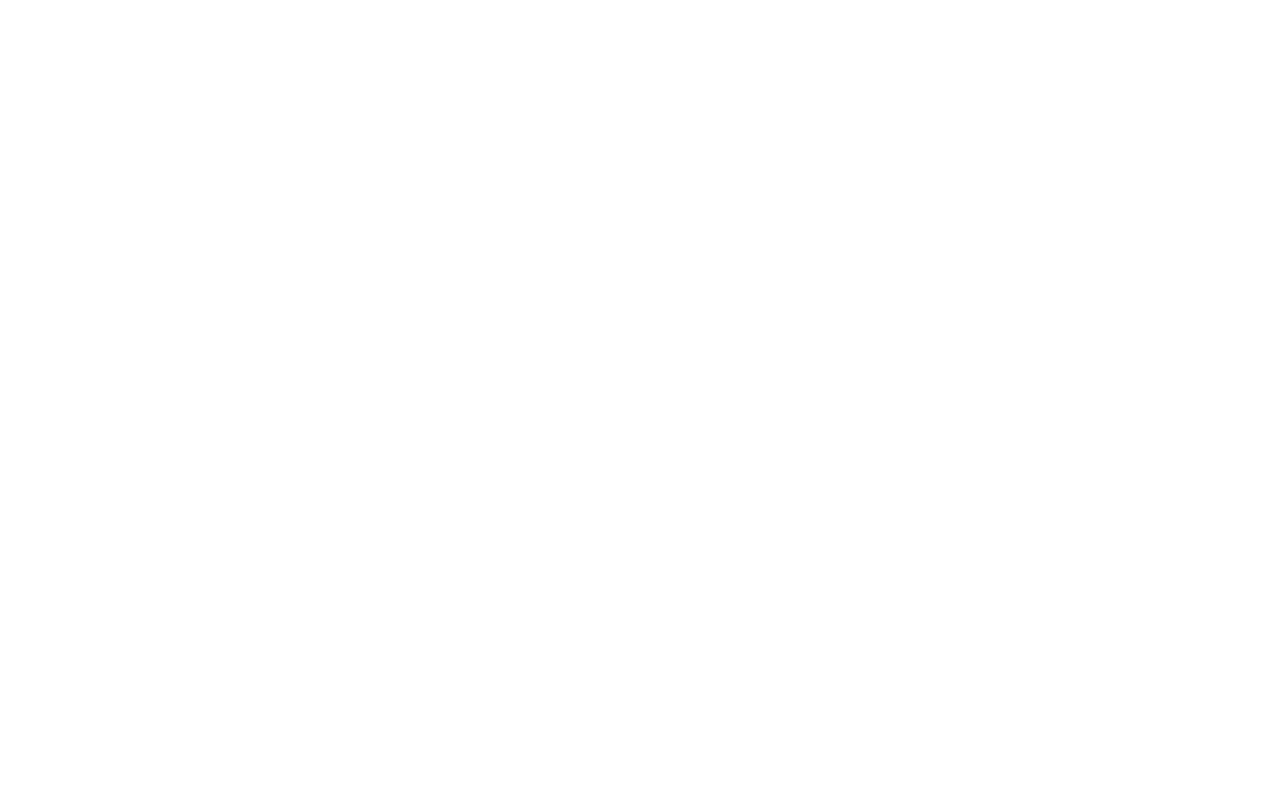
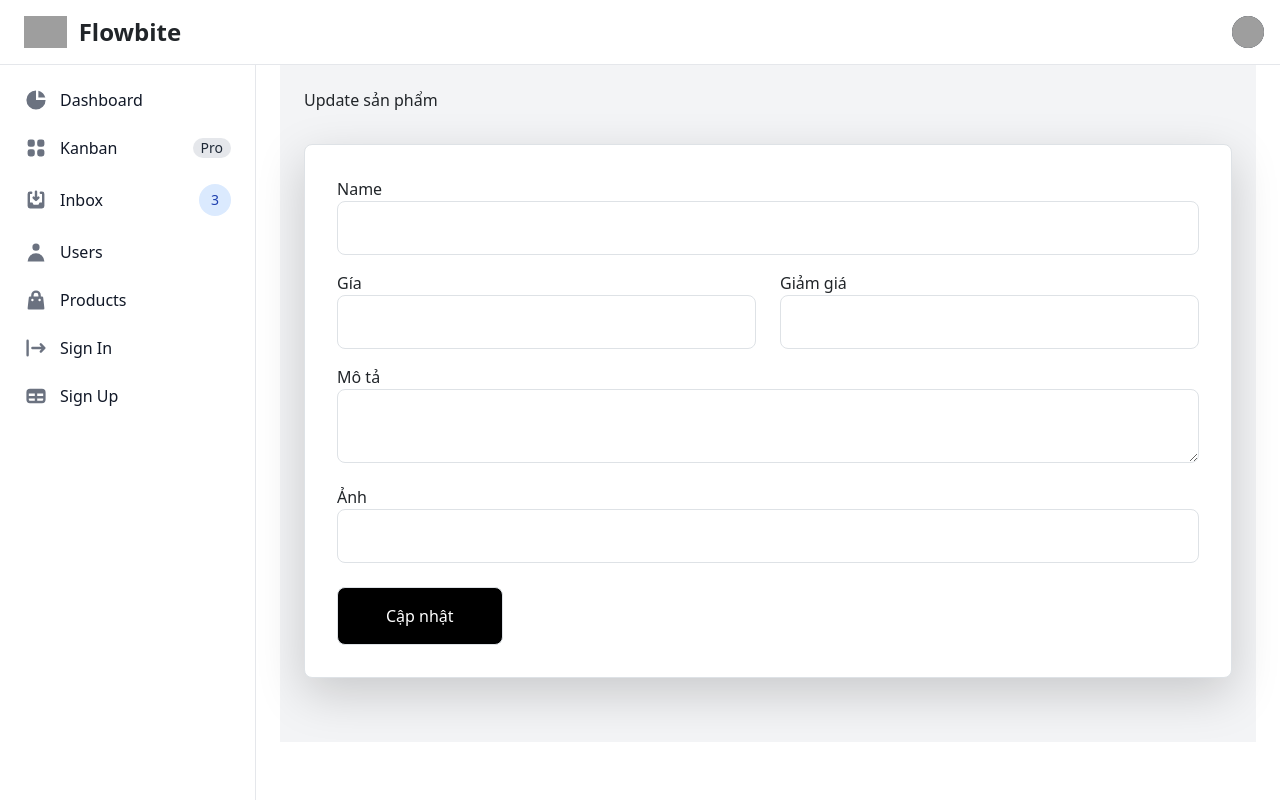
Before and after one commit to anyeuhuyen2609300823/TypeScript, a React (Vite) app in the folder assignment2/: page /admin/products in a window 1280 px wide. Before the commit this address had no page. Built offline with nearby package versions, Linux system fonts and the light colour scheme; grey boxes are pictures that could not be loaded.

Commit message:
create product bị lỗi

```diff
--- a/assignment2/src/App.tsx
+++ b/assignment2/src/App.tsx
@@ -8,6 +8,7 @@ import Signin from './pages/signin'
 import AdminLayout from './components/layout/admin'
 import Dashboard from './pages/dashboard'
 import ProductUpdate from './pages/product-update'
+import CreatProducts from './pages/create';
 
 function App() {
 
@@ -22,6 +23,7 @@ function App() {
       <Route path='/admin' element={<AdminLayout />}>
         <Route index element={<Dashboard />} />
         <Route path='/admin/product/:id' element={<ProductUpdate />} />
+        <Route path='/admin/products' element={<CreatProducts />} />
       </Route>
     </Routes>
   </BrowserRouter>
--- a/assignment2/src/api/products.ts
+++ b/assignment2/src/api/products.ts
@@ -1,5 +1,5 @@
 import instance from ".";
-import { IProduct,updateForm } from "../models";
+import { IProduct,updateForm,createProduct } from "../models";
 
 export const getAll = () => {
     const uri = "/products"
@@ -20,3 +20,8 @@ export const DeleteById = (id: string) => {
     const uri = "/products/" + id
     return instance.delete(uri)
 }
+
+export const create = (body: createProduct) => {
+    const uri = "/products/"
+    return instance.put(uri, body)
+}
--- a/assignment2/src/models.ts
+++ b/assignment2/src/models.ts
@@ -34,6 +34,16 @@ export interface ISpecification {
     }
 }
 
+export const createProductSchema = Yup.object({
+    name: Yup.string().required("Trường dữ liệu bắt buộc"),
+    price: Yup.number(),
+    original_price:Yup.number(),
+    description: Yup.string().required("trường dữ liệu bắt buộc"),
+    image: Yup.array().min(6)
+})
+
+export type createProduct = Yup.InferType<typeof createProductSchema>
+
 export const signupSchema = Yup.object({
     firstName: Yup.string().required("Trường dữ liệu bắt buộc"),
     lastName: Yup.string().required("Trường dữ liệu bắt buộc"),
--- /dev/null
+++ b/assignment2/src/pages/create.tsx
@@ -0,0 +1,104 @@
+import { useForm } from 'react-hook-form'
+import * as Yup from 'yup'
+import { createProduct, createProductSchema } from '../models';
+import { yupResolver } from '@hookform/resolvers/yup';
+import { create } from '../api/products';
+import { useNavigate } from 'react-router-dom';
+const CreatProducts = () => {
+    const { register, handleSubmit } = useForm<createProduct>({
+        resolver: yupResolver(createProductSchema)
+    })
+
+    const navigate = useNavigate()
+
+    const onSubmit = async (data: createProduct) => {
+        // console.log(data);
+
+        const response = await create(data)
+        console.log(response);
+        navigate('/admin')
+    }
+
+
+    return <section className="bg-gray-100">
+        <div className="mx-auto max-w-screen-xl px-4 py-16 sm:px-6 lg border:px-8">
+            <div className="grid grid-cols-1 gap-x-16 gap-y-8 lg border:grid-cols-5">
+                <div className="lg border:col-span-2 lg border:py-12">
+                    Update sản phẩm
+                </div>
+
+                <div className="rounded-lg border bg-white p-8 shadow-lg lg border:col-span-3 lg border:p-12">
+                    <form action="" className="space-y-4" onSubmit={handleSubmit(onSubmit)}>
+                        <div>
+                            <label>Name</label>
+                            <input
+                                className="w-full rounded-lg border border-gray-200 p-3 text-sm"
+                                {...register("name")}
+                            />
+                            <p className='text-red-600 text-[10px]'>
+                            </p>
+                        </div>
+
+                        <div className="grid grid-cols-1 gap-4 sm:grid-cols-2">
+                            <div>
+                                <label>Gía</label>
+                                <input
+                                    className="w-full rounded-lg border border-gray-200 p-3 text-sm"
+                                    {...register("price")}
+                                    type="number"
+                                />
+                                <p className='text-red-600 text-[10px]'>
+                                </p>
+                            </div>
+
+                            <div>
+                                <label>Giảm giá</label>
+                                <input
+                                    className="w-full rounded-lg border border-gray-200 p-3 text-sm"
+                                    {...register("original_price")}
+                                    type="number"
+                                />
+                                <p className='text-red-600 text-[10px]'>
+                                </p>
+                            </div>
+                        </div>
+
+
+                        <div>
+                            <label>Mô tả</label>
+
+                            <textarea
+                                className="w-full rounded-lg border border-gray-200 p-3 text-sm"
+                                {...register("description")}
+                            ></textarea>
+                            <p className='text-red-600 text-[10px]'>
+                            </p>
+                        </div>
+
+                        <div>
+                            <label>Ảnh</label>
+
+                            <input type="text"
+                                className="w-full rounded-lg border border-gray-200 p-3 text-sm"
+                                {...register("image")}
+                            ></input>
+                            <p className='text-red-600 text-[10px]'>
+                            </p>
+                        </div>
+
+                        <div className="mt-4">
+                            <button
+                                type="submit"
+                                className="inline-block w-full rounded-lg border bg-black px-5 py-3 font-medium text-white sm:w-auto"
+                            >
+                                Cập nhật
+                            </button>
+                        </div>
+                    </form>
+                </div>
+            </div>
+        </div>
+    </section>
+}
+
+export default CreatProducts
--- a/assignment2/src/pages/dashboard.tsx
+++ b/assignment2/src/pages/dashboard.tsx
@@ -31,7 +31,7 @@ const Dashboard = () => {
     return <div className="mt-20">
         <h2>Product list</h2>
         <button className="bg-green-600 text-white rounded-md p-2 ml-1">
-            <Link to={`/admin/product`}>
+            <Link to={`/admin/products`}>
                 Thêm mới
             </Link></button>
         <div className="overflow-x-auto rounded-lg border border-gray-200">
```
Also changed, not shown: 1 other file (tests, documents, lock files or other folders).
